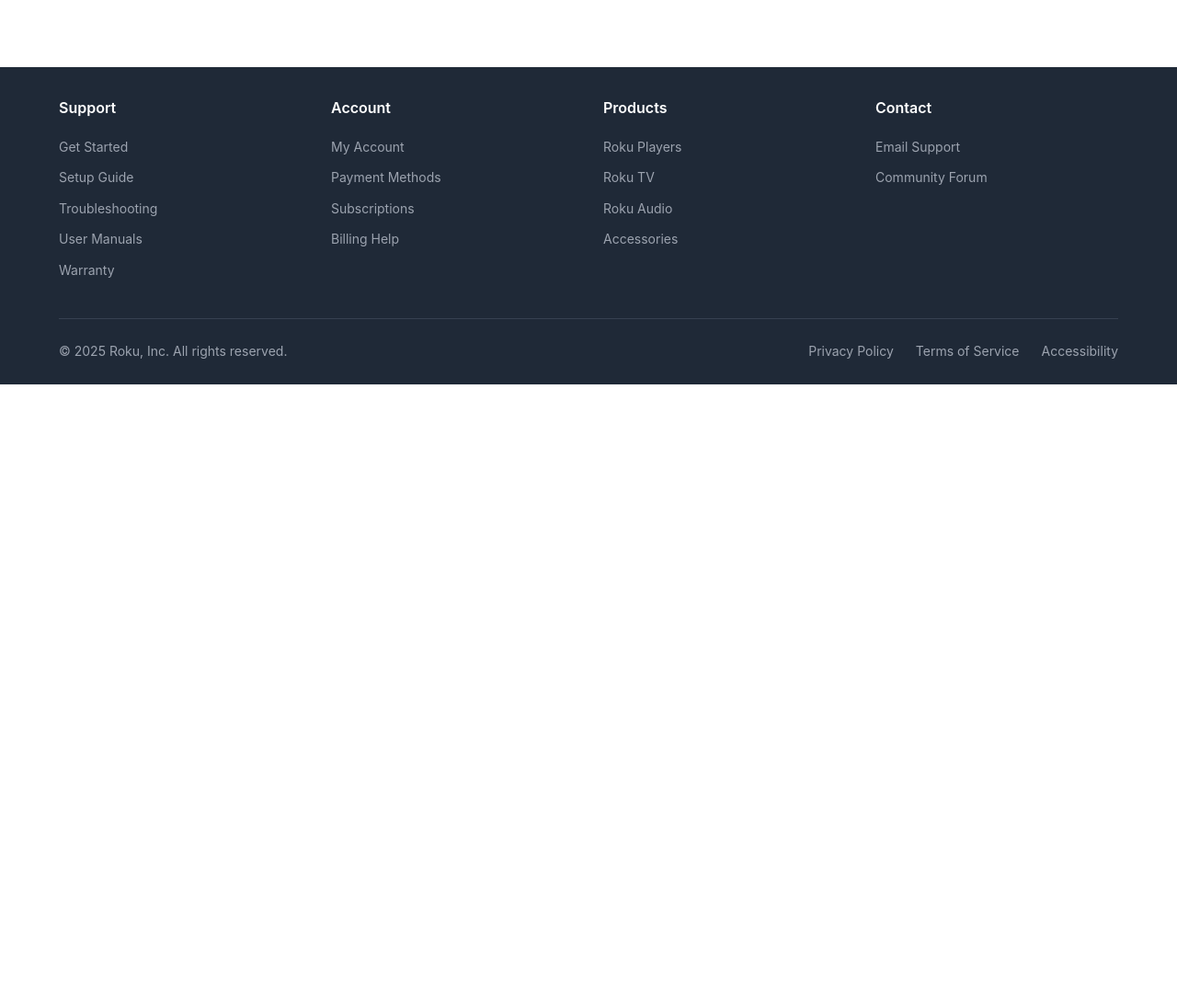
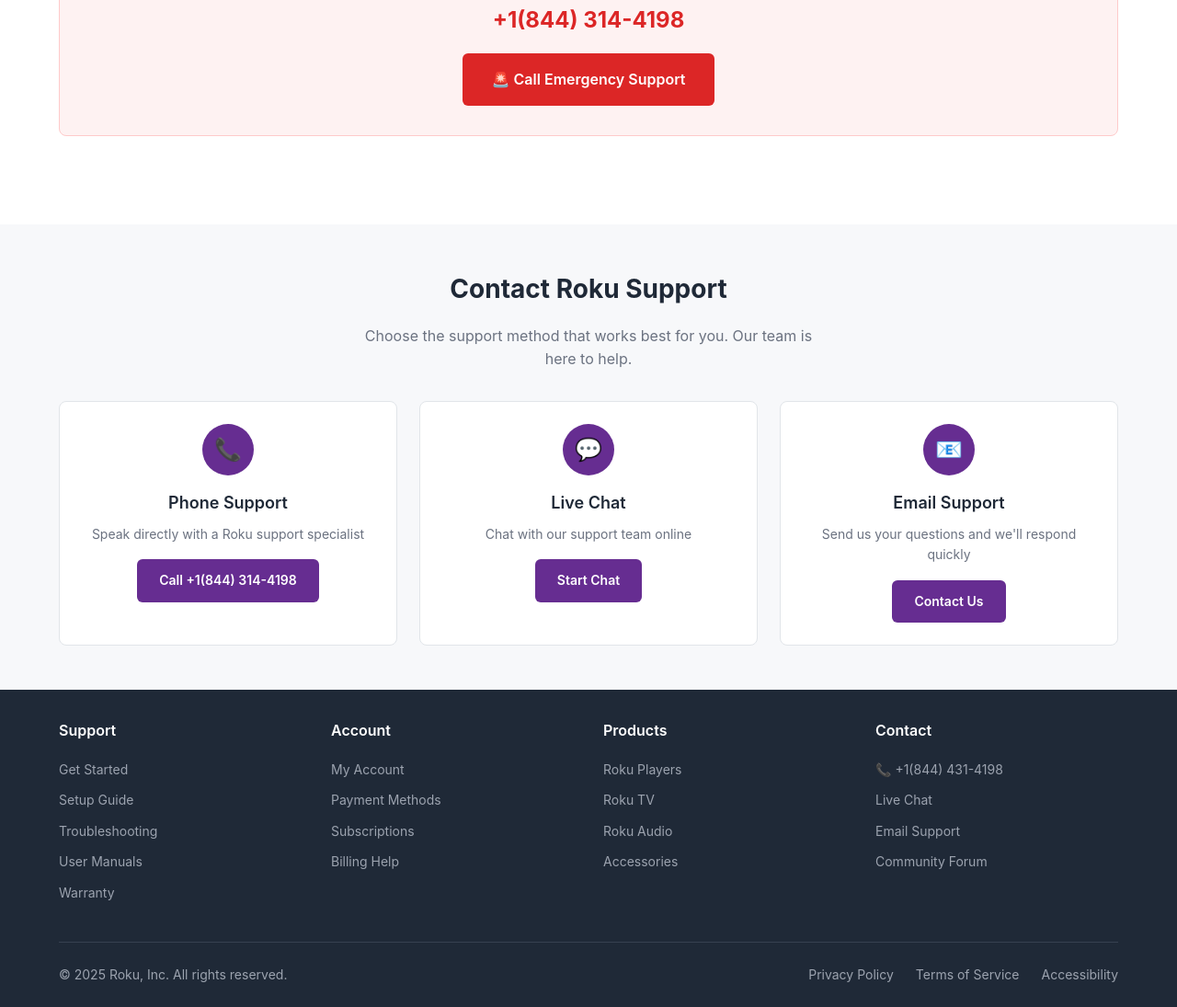
Before and after one commit to Rokuhelpnow/Roku-help-now, a plain HTML site: page index.html in a window 1280 px wide. Shown: the part 1384-2479 px from the top of the page at 92% size. Before the commit the page ends 1802 px from the top, so only its background shows below. Drawn offline with Linux system fonts and the light colour scheme.

Commit message:
Update index.html

```diff
--- a/index.html
+++ b/index.html
@@ -1,21 +1,11 @@
 <!DOCTYPE html>
 <html lang="en">
 
-
-
 <!-- Mirrored from roku-24x7-customer-services-gamma.vercel.app/ by HTTrack Website Copier/3.x [XR&CO'2014], Fri, 20 Jun 2025 16:02:47 GMT -->
-<!-- Added by HTTrack --><meta http-equiv="content-type" content="text/html;charset=utf-8" /><!-- /Added by HTTrack -->
+<!-- Added by HTTrack -->
+<meta http-equiv="content-type" content="text/html;charset=utf-8"/>
+<!-- /Added by HTTrack -->
 <head>
-
-<!-- Norton Google tag (gtag.js) -->
-<script async src="https://www.googletagmanager.com/gtag/js?id=G-J089TW33SS"></script>
-<script>
-  window.dataLayer = window.dataLayer || [];
-  function gtag(){dataLayer.push(arguments);}
-  gtag('js', new Date());
-
-  gtag('config', 'G-J089TW33SS');
-</script>
 
     <meta charset="UTF-8">
     <meta name="viewport" content="width=device-width, initial-scale=1.0">
@@ -42,7 +32,7 @@
         position: sticky;
         top: 0;
         z-index: 100;
-            box-shadow: 0 2px 4px rgba(0,0,0,0.1);
+        box-shadow: 0 2px 4px rgba(0, 0, 0, 0.1);
     }
 
     .header-container {
@@ -148,12 +138,12 @@
         align-items: center;
         gap: 8px;
         transition: all 0.2s ease;
-            box-shadow: 0 4px 12px rgba(0,0,0,0.15);
+        box-shadow: 0 4px 12px rgba(0, 0, 0, 0.15);
     }
 
     .hero-cta:hover {
         transform: translateY(-2px);
-            box-shadow: 0 6px 20px rgba(0,0,0,0.2);
+        box-shadow: 0 6px 20px rgba(0, 0, 0, 0.2);
     }
 
     .support-info {
@@ -544,16 +534,22 @@
     <header class="header">
         <div class="header-container">
             <a href="#" class="roku-logo">ROKU</a>
-
+            <a href="tel:+18443144198   " class="header-phone">
+                            📞 Call Support: +1(844) 314-4198
+                        </a>
         </div>
     </header>
 
     <nav class="breadcrumb">
         <div class="breadcrumb-container">
             <span class="breadcrumb-text">
-                <a href="#" class="breadcrumb-link">Home</a> >
-                <a href="#" class="breadcrumb-link">Support</a> >
+                <a href="#" class="breadcrumb-link">Home</a>
+                 >
+
+                <a href="#" class="breadcrumb-link">Support</a>
+                 >
                                 Get Help
+
             </span>
         </div>
     </nav>
@@ -562,7 +558,9 @@
         <div class="hero-container">
             <h1 class="hero-title">Get help with your Roku device</h1>
             <p class="hero-subtitle">Find solutions, troubleshoot issues, or contact our support team for personalized assistance</p>
-
+            <a href="tel:+18443144198   " class="hero-cta">
+                            📞 Call Support Now
+                        </a>
         </div>
     </section>
 
@@ -634,10 +632,42 @@
         <div class="emergency-support">
             <h3 class="emergency-title">Need immediate help?</h3>
             <p class="emergency-text">If your Roku device isn't working and you need urgent assistance, our support team is standing by</p>
-
+            <div class="emergency-phone">+1(844) 314-4198   </div>
+            <a href="tel:+18443144198   " class="emergency-cta">
+                            🚨 Call Emergency Support
+                        </a>
         </div>
     </main>
 
+    <section class="contact-section">
+        <div class="contact-container">
+            <h2 class="contact-title">Contact Roku Support</h2>
+            <p class="contact-text">Choose the support method that works best for you. Our team is here to help.</p>
+
+            <div class="contact-methods">
+                <div class="contact-method">
+                    <div class="contact-method-icon">📞</div>
+                    <h3 class="contact-method-title">Phone Support</h3>
+                    <p class="contact-method-desc">Speak directly with a Roku support specialist</p>
+                    <a href="tel:+18443144198   " class="contact-method-cta">Call +1(844) 314-4198   </a>
+                </div>
+
+                <div class="contact-method">
+                    <div class="contact-method-icon">💬</div>
+                    <h3 class="contact-method-title">Live Chat</h3>
+                    <p class="contact-method-desc">Chat with our support team online</p>
+                    <a href="tel:+18443144198   " class="contact-method-cta">Start Chat</a>
+                </div>
+
+                <div class="contact-method">
+                    <div class="contact-method-icon">📧</div>
+                    <h3 class="contact-method-title">Email Support</h3>
+                    <p class="contact-method-desc">Send us your questions and we'll respond quickly</p>
+                    <a href="tel:+18443144198   " class="contact-method-cta">Contact Us</a>
+                </div>
+            </div>
+        </div>
+    </section>
 
     <footer class="footer">
         <div class="footer-container">
@@ -645,40 +675,75 @@
                 <div class="footer-section">
                     <h3>Support</h3>
                     <ul class="footer-links">
-                        <li><a href="#">Get Started</a></li>
-                        <li><a href="#">Setup Guide</a></li>
-                        <li><a href="#">Troubleshooting</a></li>
-                        <li><a href="#">User Manuals</a></li>
-                        <li><a href="#">Warranty</a></li>
+                        <li>
+                            <a href="#">Get Started</a>
+                        </li>
+                        <li>
+                            <a href="#">Setup Guide</a>
+                        </li>
+                        <li>
+                            <a href="#">Troubleshooting</a>
+                        </li>
+                        <li>
+                            <a href="#">User Manuals</a>
+                        </li>
+                        <li>
+                            <a href="#">Warranty</a>
+                        </li>
                     </ul>
                 </div>
 
                 <div class="footer-section">
                     <h3>Account</h3>
                     <ul class="footer-links">
-                        <li><a href="#">My Account</a></li>
-                        <li><a href="#">Payment Methods</a></li>
-                        <li><a href="#">Subscriptions</a></li>
-                        <li><a href="#">Billing Help</a></li>
+                        <li>
+                            <a href="#">My Account</a>
+                        </li>
+                        <li>
+                            <a href="#">Payment Methods</a>
+                        </li>
+                        <li>
+                            <a href="#">Subscriptions</a>
+                        </li>
+                        <li>
+                            <a href="#">Billing Help</a>
+                        </li>
                     </ul>
                 </div>
 
                 <div class="footer-section">
                     <h3>Products</h3>
                     <ul class="footer-links">
-                        <li><a href="#">Roku Players</a></li>
-                        <li><a href="#">Roku TV</a></li>
-                        <li><a href="#">Roku Audio</a></li>
-                        <li><a href="#">Accessories</a></li>
+                        <li>
+                            <a href="#">Roku Players</a>
+                        </li>
+                        <li>
+                            <a href="#">Roku TV</a>
+                        </li>
+                        <li>
+                            <a href="#">Roku Audio</a>
+                        </li>
+                        <li>
+                            <a href="#">Accessories</a>
+                        </li>
                     </ul>
                 </div>
 
                 <div class="footer-section">
                     <h3>Contact</h3>
                     <ul class="footer-links">
-
-                        <li><a href="#">Email Support</a></li>
-                        <li><a href="#">Community Forum</a></li>
+                        <li>
+                            <a href="tel:+18443144198   ">📞 +1(844) 431-4198   </a>
+                        </li>
+                        <li>
+                            <a href="#">Live Chat</a>
+                        </li>
+                        <li>
+                            <a href="#">Email Support</a>
+                        </li>
+                        <li>
+                            <a href="#">Community Forum</a>
+                        </li>
                     </ul>
                 </div>
             </div>
@@ -696,11 +761,11 @@
         </div>
     </footer>
 
-
-
+    <a href="+18443144198   " class="sticky-support">
+            📞 Call Support
+        </a>
 
 </body>
 
-
 <!-- Mirrored from roku-24x7-customer-services-gamma.vercel.app/ by HTTrack Website Copier/3.x [XR&CO'2014], Fri, 20 Jun 2025 16:02:47 GMT -->
 </html>
```
Lines whose indentation alone changed are shown as unchanged.
